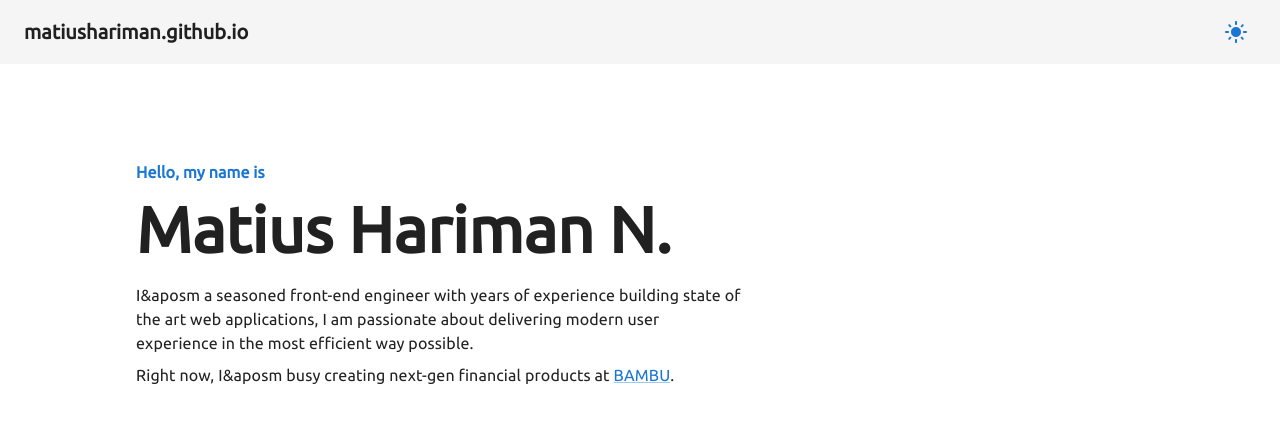
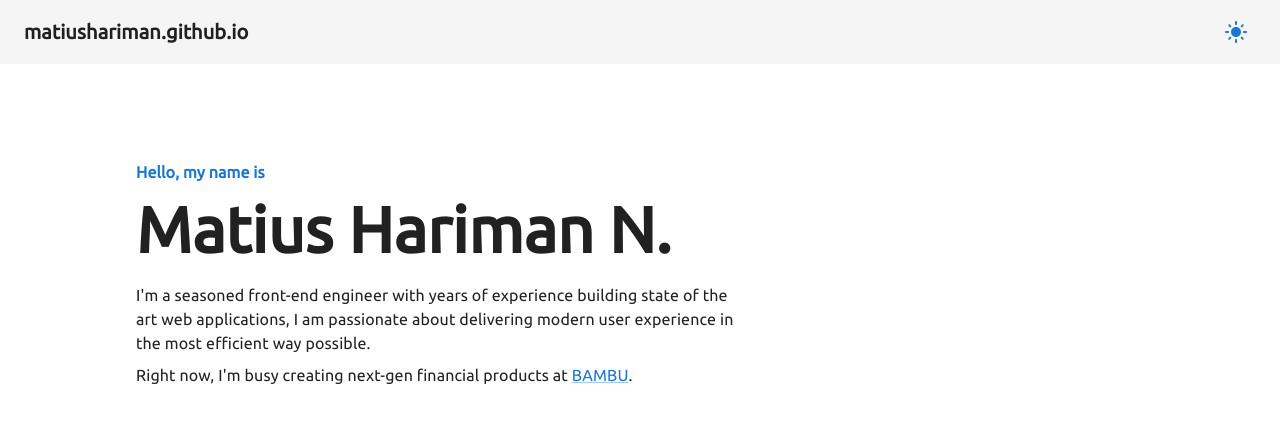
Before and after one commit to matiushariman/matiushariman.github.io, a Gatsby site: page / in a window 1280 px wide. Shown: the top 422 px of the page. Built offline with nearby package versions, Linux system fonts and the light colour scheme; Gatsby itself is replaced by a stand-in of ours.

Commit message:
:pencil: fix typo

```diff
--- a/src/components/Home/Hello.tsx
+++ b/src/components/Home/Hello.tsx
@@ -31,14 +31,14 @@ const Hello = () => (
         <Grid spacing={1} container>
           <Grid item xs={12}>
             <Typography>
-              I&aposm a seasoned front-end engineer with years of experience building state of the
+              I&apos;m a seasoned front-end engineer with years of experience building state of the
               art web applications, I am passionate about delivering modern user experience in the
               most efficient way possible.
             </Typography>
           </Grid>
           <Grid item xs={12}>
             <Typography>
-              Right now, I&aposm busy creating next-gen financial products at{' '}
+              Right now, I&apos;m busy creating next-gen financial products at{' '}
               <Link href="https://www.bambu.co/" target="_blank" fontSize="inherit">
                 BAMBU
               </Link>
```
Also changed, not shown: 1 other file.
